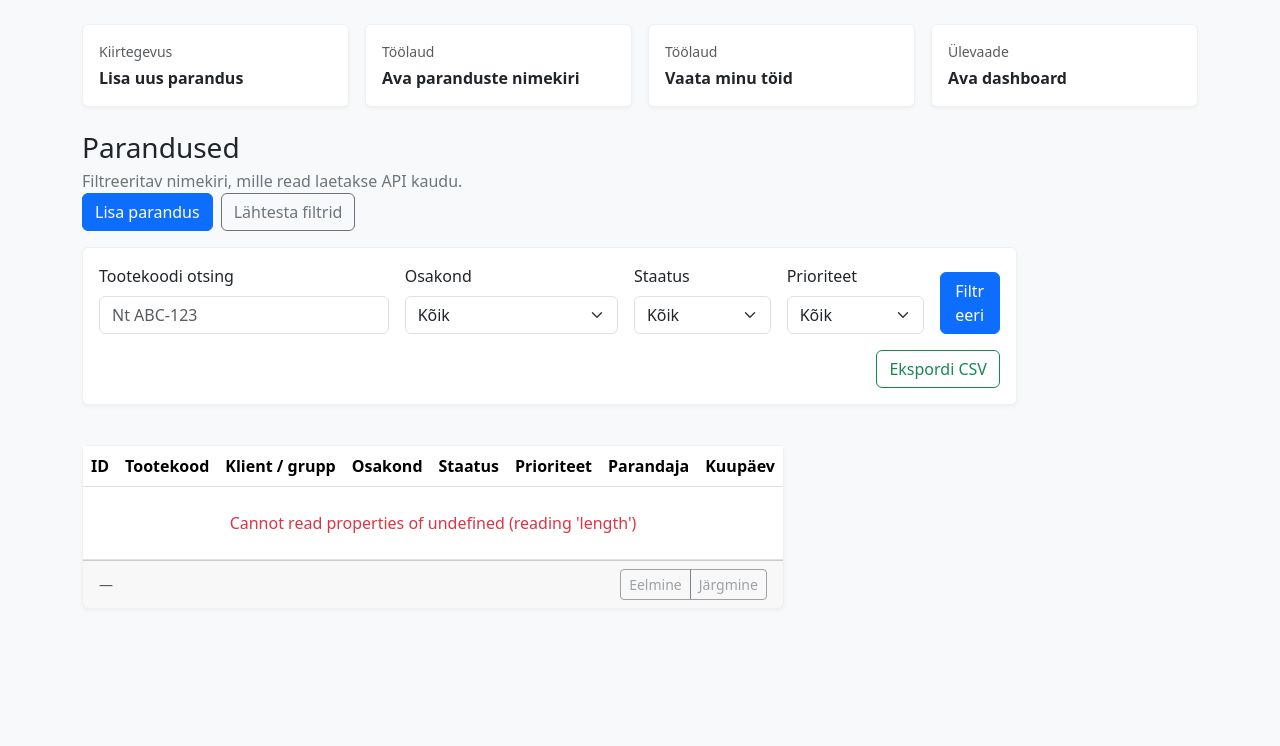
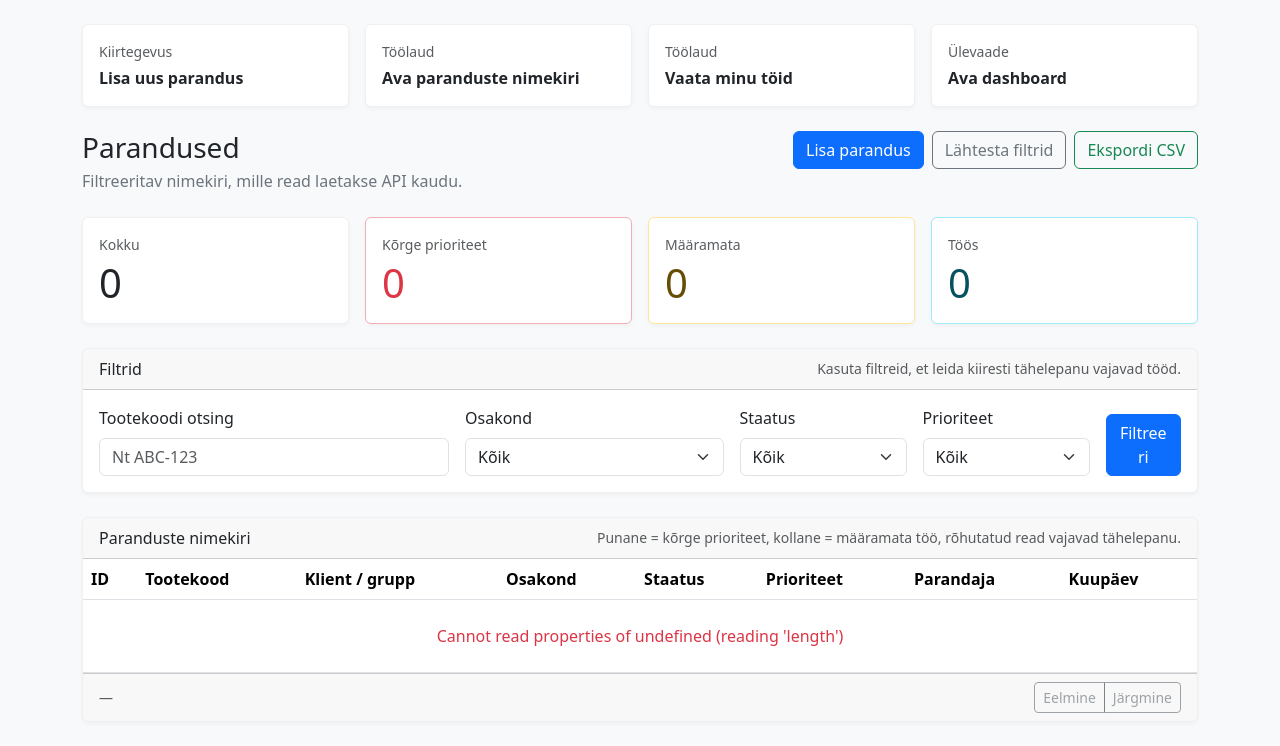
Before and after one commit to jarmo164/RepairPlan, a Django app: page /repairs/ in a window 1280 px wide. Shown: the part 56-802 px from the top of the page. Before the commit the page ends 656 px from the top, so only its background shows below. Run offline with Django 5.2, Linux system fonts and the light colour scheme; the visitor is signed in with stand-in values (Sample User, id 1); data that the repository does not hold is empty.

Commit message:
feat: improve repair list visual hierarchy and attention cues

```diff
--- a/repairs/selectors.py
+++ b/repairs/selectors.py
@@ -1,4 +1,3 @@
-from django.contrib.auth import get_user_model
 from django.db.models import Count
 
 from .models import Repair
@@ -90,3 +89,13 @@ def dashboard_repair_counts_by_repairer(user):
         }
         for row in grouped
     ]
+
+
+def repair_list_summary_for(user):
+    qs = repairs_visible_to(user)
+    return {
+        'total': qs.count(),
+        'high_priority': qs.filter(priority=Repair.Priority.HIGH).count(),
+        'unassigned': qs.filter(assigned_to__isnull=True).count(),
+        'in_progress': qs.filter(status=Repair.Status.IN_PROGRESS).count(),
+    }
--- a/repairs/views.py
+++ b/repairs/views.py
@@ -31,6 +31,7 @@ from .selectors import (
     dashboard_oldest_open_repairs_for,
     dashboard_repair_counts_by_repairer,
     dashboard_summary_for,
+    repair_list_summary_for,
     filter_repairs_for_user,
     my_work_for,
     repairs_visible_to,
@@ -86,6 +87,7 @@ class RepairListView(LoginRequiredMixin, View):
             'priority_choices': Repair.Priority.choices,
             'search': request.GET.get('search', ''),
             'filters': request.GET,
+            'list_summary': repair_list_summary_for(request.user),
             'nav_key': 'repair-list',
             **build_navigation_context(request.user),
         }
--- a/static/css/app.css
+++ b/static/css/app.css
@@ -67,3 +67,30 @@ body {
 .badge.text-bg-warning {
   color: #1f2328 !important;
 }
+
+.repair-row--high td:first-child,
+.repair-row--critical td:first-child,
+.repair-row--unassigned td:first-child {
+  border-left-width: 4px;
+  border-left-style: solid;
+}
+
+.repair-row--high td:first-child {
+  border-left-color: #dc3545;
+}
+
+.repair-row--critical {
+  background: rgba(220, 53, 69, 0.05);
+}
+
+.repair-row--critical td:first-child {
+  border-left-color: #b02a37;
+}
+
+.repair-row--unassigned {
+  background: rgba(255, 193, 7, 0.07);
+}
+
+.repair-row--unassigned td:first-child {
+  border-left-color: #ffc107;
+}
--- a/templates/repairs/repair_list.html
+++ b/templates/repairs/repair_list.html
@@ -3,17 +3,58 @@
 {% block content %}
 <div class="page-header">
   <div>
-    <div><h1 class="h3 page-header__title">Parandused</h1>
-    <p class="page-header__subtitle">Filtreeritav nimekiri, mille read laetakse API kaudu.</p></div>
+    <h1 class="h3 page-header__title">Parandused</h1>
+    <p class="page-header__subtitle">Filtreeritav nimekiri, mille read laetakse API kaudu.</p>
+  </div>
   <div class="page-header__actions">
     <a class="btn btn-primary" href="{% url 'repairs:repair-create' %}">Lisa parandus</a>
     <button class="btn btn-outline-secondary" type="button" id="reset-filters-btn">Lähtesta filtrid</button>
+    <a class="btn btn-outline-success" id="export-repairs-link" href="/api/repairs/export/">Ekspordi CSV</a>
+  </div>
+</div>
+
+<div class="row g-3 mb-4">
+  <div class="col-6 col-lg-3">
+    <div class="card section-card h-100">
+      <div class="card-body">
+        <div class="small text-body-secondary mb-1">Kokku</div>
+        <div class="display-6" id="summary-total">{{ list_summary.total }}</div>
+      </div>
+    </div>
+  </div>
+  <div class="col-6 col-lg-3">
+    <div class="card section-card h-100 border-danger-subtle">
+      <div class="card-body">
+        <div class="small text-body-secondary mb-1">Kõrge prioriteet</div>
+        <div class="display-6 text-danger" id="summary-high-priority">{{ list_summary.high_priority }}</div>
+      </div>
+    </div>
+  </div>
+  <div class="col-6 col-lg-3">
+    <div class="card section-card h-100 border-warning-subtle">
+      <div class="card-body">
+        <div class="small text-body-secondary mb-1">Määramata</div>
+        <div class="display-6 text-warning-emphasis" id="summary-unassigned">{{ list_summary.unassigned }}</div>
+      </div>
+    </div>
+  </div>
+  <div class="col-6 col-lg-3">
+    <div class="card section-card h-100 border-info-subtle">
+      <div class="card-body">
+        <div class="small text-body-secondary mb-1">Töös</div>
+        <div class="display-6 text-info-emphasis" id="summary-in-progress">{{ list_summary.in_progress }}</div>
+      </div>
+    </div>
   </div>
 </div>
 
 <div id="repairs-feedback" class="mb-3"></div>
 
 <div class="card mb-4 section-card">
+  <div class="card-header d-flex justify-content-between align-items-center flex-wrap gap-2">
+    <span>Filtrid</span>
+    <span class="small text-body-secondary">Kasuta filtreid, et leida kiiresti tähelepanu vajavad tööd.</span>
+  </div>
   <div class="card-body">
     <form id="repairs-filter-form" class="row g-3">
       <div class="col-md-4">
@@ -50,16 +91,17 @@
       <div class="col-md-1 d-flex align-items-end">
         <button class="btn btn-primary w-100" type="submit">Filtreeri</button>
       </div>
-      <div class="col-md-12 d-flex justify-content-end">
-        <a class="btn btn-outline-success" id="export-repairs-link" href="/api/repairs/export/">Ekspordi CSV</a>
-      </div>
     </form>
   </div>
 </div>
 
 <div class="card section-card">
+  <div class="card-header d-flex justify-content-between align-items-center flex-wrap gap-2">
+    <span>Paranduste nimekiri</span>
+    <span class="small text-body-secondary">Punane = kõrge prioriteet, kollane = määramata töö, rõhutatud read vajavad tähelepanu.</span>
+  </div>
   <div class="table-responsive">
-    <table class="table mb-0" id="repairs-list-table">
+    <table class="table align-middle mb-0" id="repairs-list-table">
       <thead>
         <tr>
           <th>ID</th>
@@ -96,31 +138,55 @@
   const summary = document.getElementById('repairs-pagination-summary');
   const exportLink = document.getElementById('export-repairs-link');
   const feedback = document.getElementById('repairs-feedback');
+  const resetBtn = document.getElementById('reset-filters-btn');
   let currentPage = 1;
-  const resetBtn = document.getElementById('reset-filters-btn');
 
   function showFeedback(message, type = 'success') {
-    feedback.innerHTML = `<div class="alert alert-${type}">${message}</div>`;
+    feedback.innerHTML = RepairPlanUi.feedback(message, type);
     setTimeout(() => { feedback.innerHTML = ''; }, 2500);
+  }
+
+  function updateSummary(items) {
+    const highPriority = items.filter((item) => item.priority === 'HIGH').length;
+    const unassigned = items.filter((item) => !item.assigned_to).length;
+    const inProgress = items.filter((item) => item.status === 'IN_PROGRESS').length;
+    document.getElementById('summary-total').textContent = items.length;
+    document.getElementById('summary-high-priority').textContent = highPriority;
+    document.getElementById('summary-unassigned').textContent = unassigned;
+    document.getElementById('summary-in-progress').textContent = inProgress;
+  }
+
+  function rowClass(repair) {
+    if (repair.priority === 'HIGH' && !repair.assigned_to) return 'repair-row repair-row--critical';
+    if (repair.priority === 'HIGH') return 'repair-row repair-row--high';
+    if (!repair.assigned_to) return 'repair-row repair-row--unassigned';
+    return 'repair-row';
   }
 
   function renderRows(items) {
     if (!items.length) {
       tbody.innerHTML = RepairPlanUi.emptyState('Kirjeid ei leitud.', 8);
+      updateSummary([]);
       return;
     }
-    tbody.innerHTML = items.map((repair) => `
-      <tr>
+    updateSummary(items);
+    tbody.innerHTML = items.map((repair) => {
+      const attention = !repair.assigned_to ? '<span class="small text-warning-emphasis d-block">Vajab määramist</span>' : '';
+      return `
+      <tr class="${rowClass(repair)}">
         <td><a href="/repairs/${repair.id}/">#${repair.id}</a></td>
-        <td>${repair.product_code}</td>
-        <td>${repair.client_or_group}</td>
+        <td>
+          <div class="fw-semibold">${repair.product_code}</div>
+          ${attention}
+        </td>
+        <td><span class="text-body-secondary">${repair.client_or_group}</span></td>
         <td>${repair.department}</td>
         <td>${RepairPlanUi.statusBadge(repair.status_label)}</td>
         <td>${RepairPlanUi.priorityBadge(repair.priority_label)}</td>
-        <td>${repair.assigned_to ?? '—'}</td>
+        <td>${repair.assigned_to ?? '<span class="text-warning-emphasis">Määramata</span>'}</td>
         <td>${new Date(repair.created_at).toLocaleString('et-EE')}</td>
-      </tr>
-    `).join('');
+      </tr>`;
+    }).join('');
   }
 
   async function loadPage(page = 1) {
@@ -146,6 +212,13 @@
     await loadPage(1);
     showFeedback('Filtrid uuendatud.');
   });
+
+  resetBtn.addEventListener('click', async () => {
+    form.reset();
+    await loadPage(1);
+    showFeedback('Filtrid lähtestatud.');
+  });
+
   const searchInput = form.querySelector('input[name="search"]');
   searchInput.addEventListener('input', RepairPlanUi.debounce(() => loadPage(1), 300));
   prevBtn.addEventListener('click', async () => loadPage(currentPage - 1));
```
